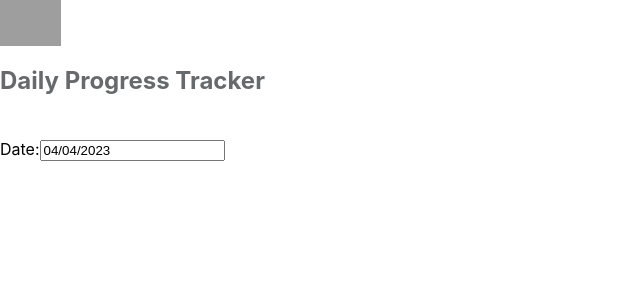
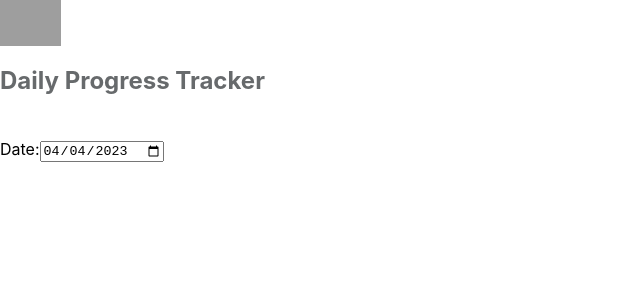
Before and after one commit to rickythewriter/daily-progress-tracker, a React (Create React App) app: page / in a window 1280 px wide. Shown: the top 300 px of the page, without its empty margins (0-640 px from the left). Built offline with nearby package versions, Linux system fonts and the light colour scheme; grey boxes are pictures that could not be loaded; some icons are missing.

Commit message:
feat - date input defaults to today

```diff
--- a/src/components/DailyForm/index.js
+++ b/src/components/DailyForm/index.js
@@ -1,6 +1,8 @@
 import React, { useState } from 'react';
 import FeatherIcon from 'feather-icons-react';
 import './DailyForm.css'
+
+const COMPLETE_DATESTRING_LENGTH = 10;
 
 export default function DailyForm() {
 
@@ -9,7 +11,7 @@ export default function DailyForm() {
     const mm = String(today.getMonth() + 1).padStart(2, '0');
     const dd = String(today.getDate()).padStart(2, '0');
     const yyyy = today.getFullYear();
-    const [date, setDate] = useState(`${mm}/${dd}/${yyyy}`);
+    const [date, setDate] = useState(`${yyyy}-${mm}-${dd}`);
 
     return (
         <>
@@ -25,7 +27,7 @@ export default function DailyForm() {
             </h1>
             <label>Date:</label>
             <input
-                type="text"
+                type="date"
                 placeholder='MM/DD/YYYY'
                 value={date}
                 onChange={(e) => setDate(e.target.value)}
```
